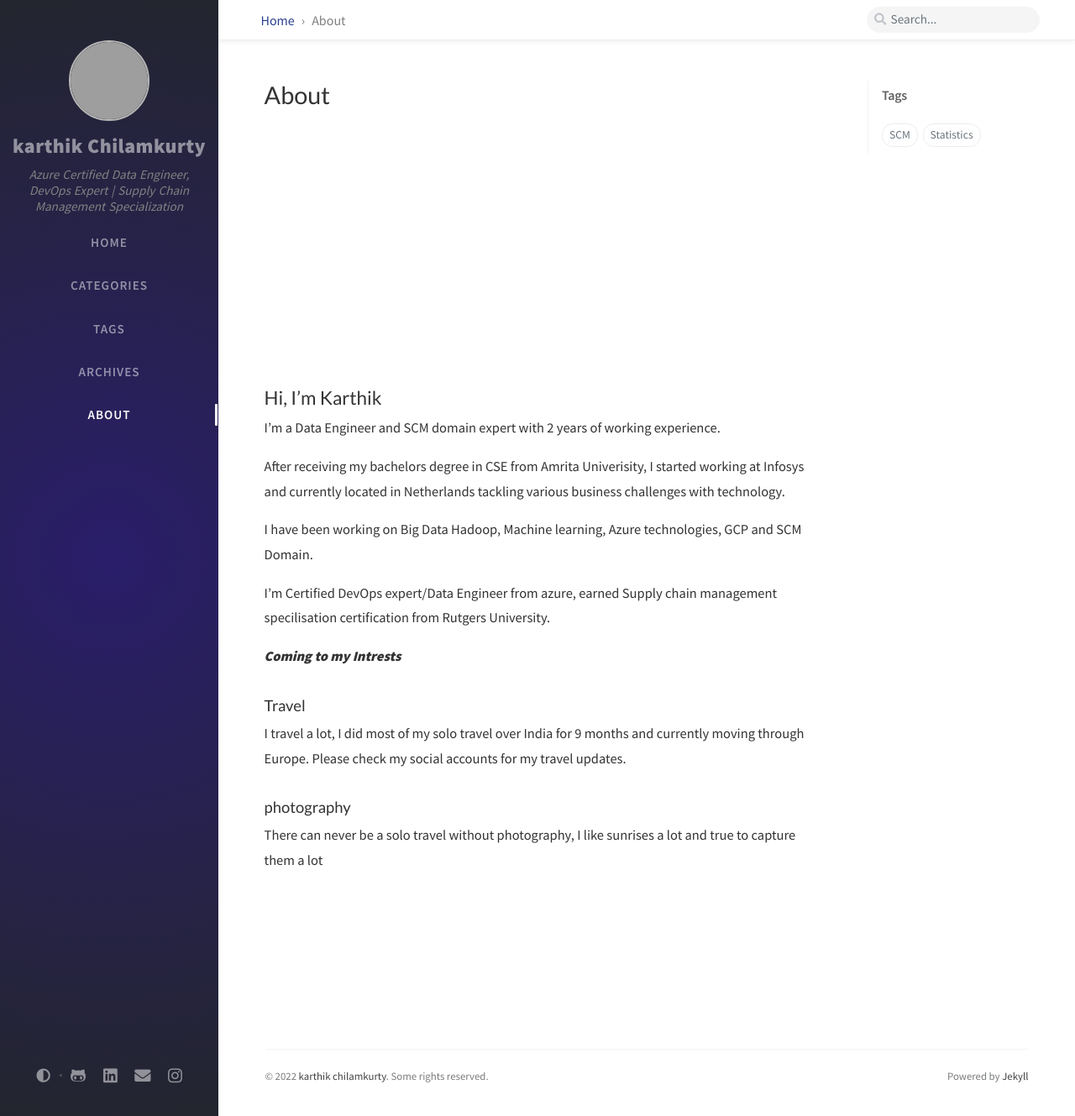
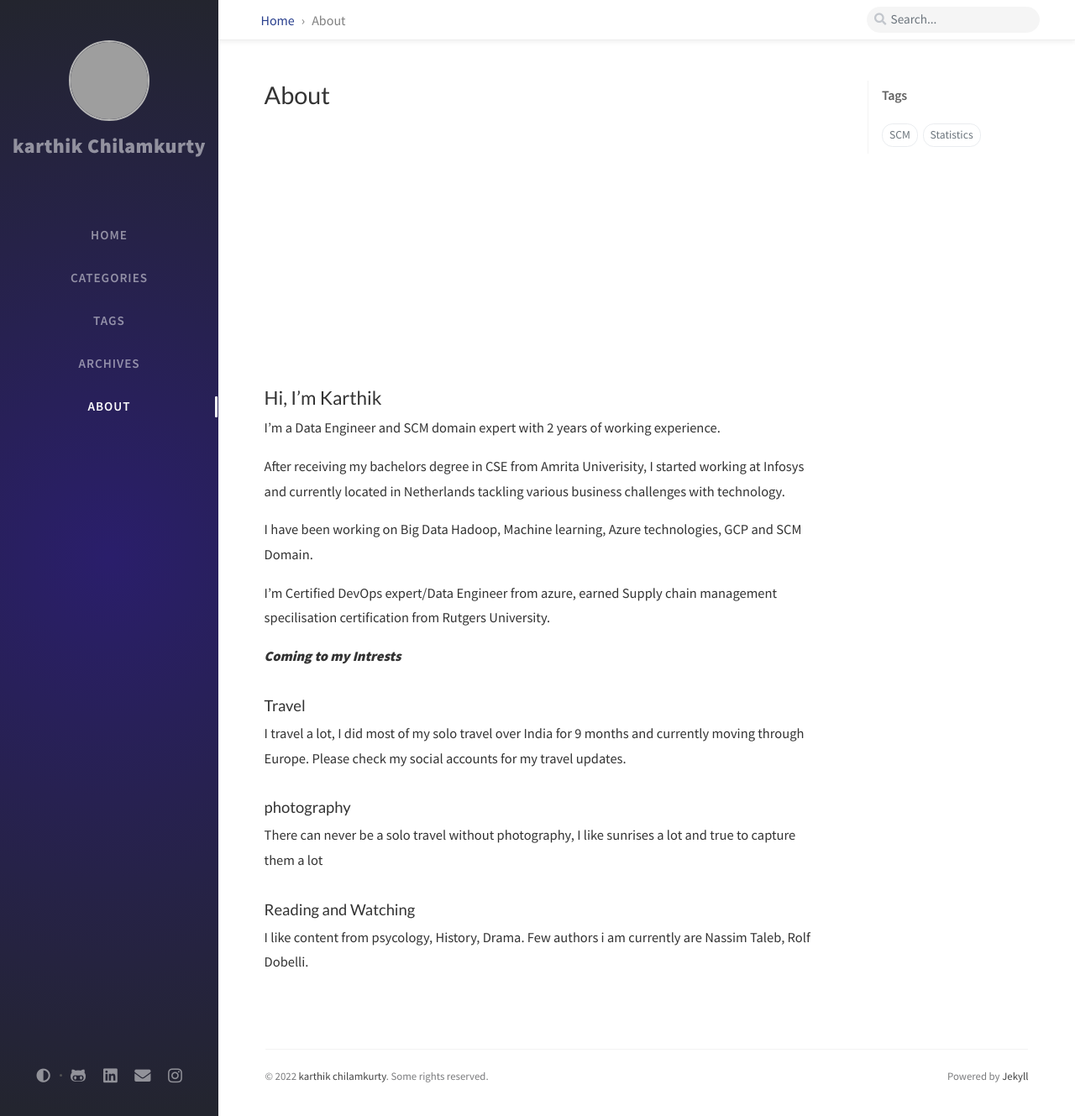
Before and after one commit to karthikchilamkurthy/karthikchilamkurthy.github.io, a Jekyll site: the page built from _tabs/about.md, in a window 1280 px wide and 1329 px high. Shown: the whole window at 84% size. Built offline with Jekyll 4.4.1, drawn with Linux system fonts in a browser that asks for light colours; nearby versions of some CDN libraries; comment, search, counter and statistics services are not loaded; grey boxes are pictures that could not be loaded.

Commit message:
updating code

```diff
--- a/_config.yml
+++ b/_config.yml
@@ -17,11 +17,9 @@ timezone: Asia/Kolkata
 # --------------------------
 title: karthik Chilamkurty                          # the main title
 
-tagline: Azure Certified Data Engineer, DevOps Expert | Supply Chain Management Specialization  # it will display as the sub-title
+tagline: # it will display as the sub-title
 
 description: >-                        # used by seo meta and the atom feed
-  Well Versed in Naive big Data tech like Hadoop stack,
-  and Cloud tech like Azure.
 
 # fill in the protocol & hostname for your site, e.g., 'https://username.github.io'
 url: 'https://karthikchilamkurthy.github.io/'
--- a/_tabs/about.md
+++ b/_tabs/about.md
@@ -27,3 +27,7 @@ Please check my social accounts for my travel updates.
 #### photography
 
 There can never be a solo travel without photography, I like sunrises a lot and true to capture them a lot
+
+#### Reading and Watching
+
+I like content from psycology, History, Drama. Few authors i am currently are Nassim Taleb, Rolf Dobelli.
```
